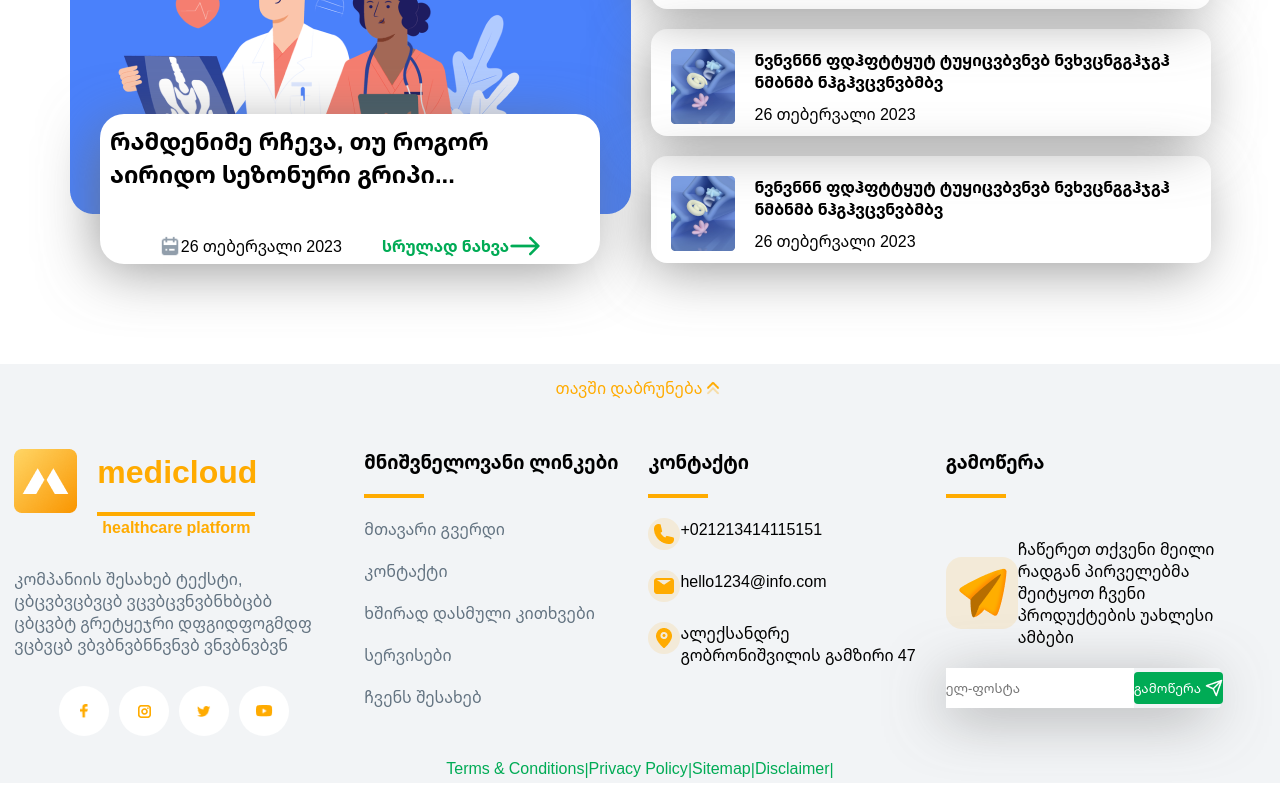
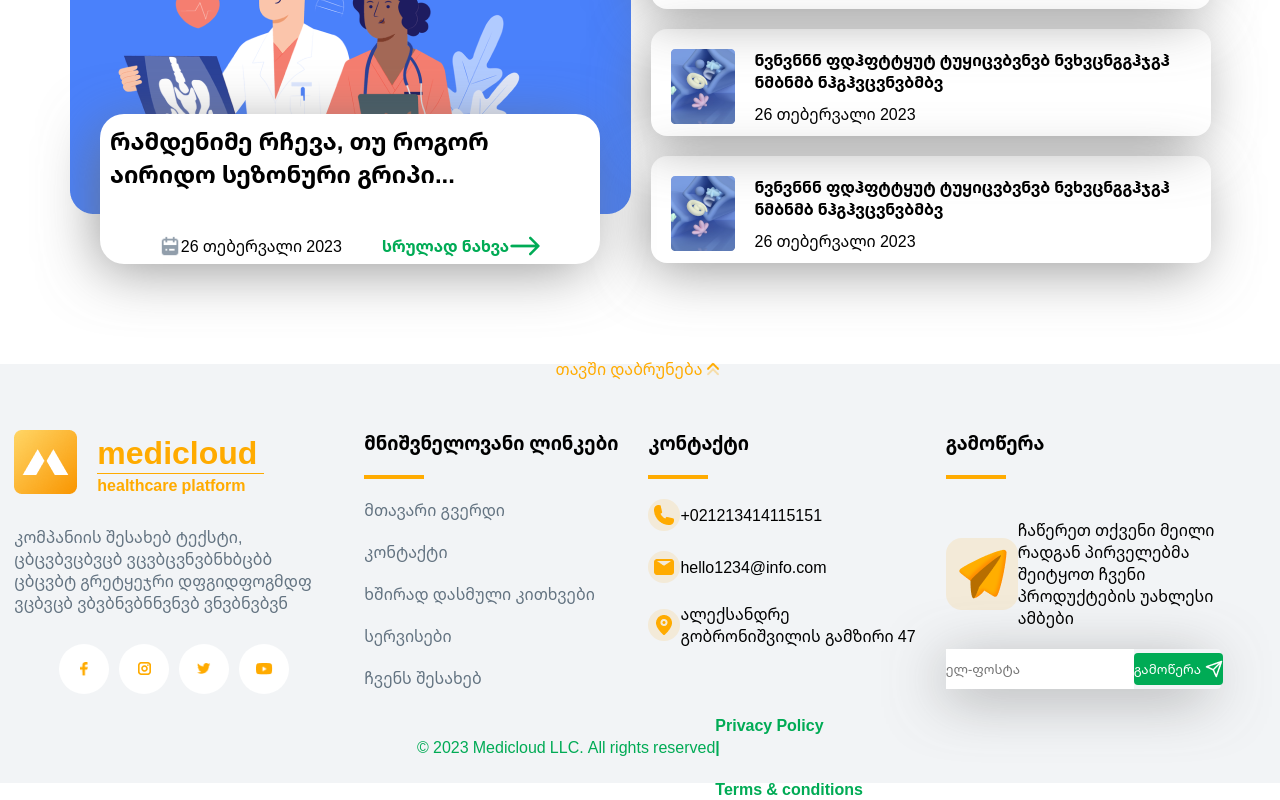
Before and after one commit to lukaleki/medicloud-website-next-main, a Next.js app: page / in a window 1280 px wide. Shown: the part 7311-8111 px from the top of the page. Built offline with nearby package versions, Linux system fonts and the light colour scheme.

Commit message:
responsive update

```diff
--- a/components/footer.jsx
+++ b/components/footer.jsx
@@ -11,8 +11,44 @@ import email from "../public/email-orange.png";
 import location from "../public/location-orange.png";
 import sendIcon from "../public/send-orange.png";
 import sendWhite from "../public/send.png";
+import sliderArrow from '../public/slider-arrow.png'
 
 function Footer() {
+
+  const [isSlider, setIsSlider] = React.useState(false)
+  const [dropdownSub, setDropdownSub] = React.useState(false)
+  const [dropdownLinks, setDropdownLinks] = React.useState(false)
+  const [dropdownContact, setDropdownContact] = React.useState(false)
+
+
+  React.useEffect(() => {
+    const handleResize = () => {
+      setIsSlider(window.innerWidth <= 376);
+    };
+
+    handleResize();
+    window.addEventListener('resize', handleResize);
+    return () => window.removeEventListener('resize', handleResize);
+  }, []);
+
+  const HandleLinksClick = () => {
+    setDropdownLinks(!dropdownLinks)
+    setDropdownSub(false)
+    setDropdownContact(false)
+  }
+
+  const HandleContactClick = () => {
+    setDropdownContact(!dropdownContact)
+    setDropdownSub(false)
+    setDropdownLinks(false)
+  }
+
+  const HandleSubClick = () => {
+    setDropdownSub(!dropdownSub)
+    setDropdownLinks(false)
+    setDropdownContact(false)
+  }
+
   return (
     <footer>
         <a className='footer-main-link' href="#">თავში დაბრუნება <Image src={collapse} width='22' height='22' alt='arrow-right'/></a>
@@ -23,11 +59,13 @@ function Footer() {
                 <Image src={medicloud} width='63' height='64' alt='medicloud-icon'/>
                 <div className="title-wrapper">
                     <h1>medicloud</h1>
-                    <hr />
+                    <div className="title-line"></div>
                     <h4>healthcare platform</h4>
                 </div>
             </div>
             <p>კომპანიის შესახებ ტექსტი, ცბცვბვცბვცბ ვცვბცვნვბნხბცბბ ცბცვბტ გრეტყეჯრი  დფგიდფოგმდფ ვცბვცბ ვბვბნვბნნვნვბ ვნვბნვბვნ</p>
+
+
           <div className="footer-social">
            <div className="footer-icon"><Image src={facebook} width='8' height='14' alt='facebook-icon'/></div>
            <div className="footer-icon"><Image src={instagram} width='13' height='13' alt='instagram-icon'/></div>
@@ -35,7 +73,14 @@ function Footer() {
            <div className="footer-icon"><Image src={youtube} width='17' height='12' alt='youtube-icon'/></div>
           </div>
         </div>
-        <div className="footer-links">
+        {isSlider && (
+              <dropdown>
+                <button onClick={HandleLinksClick} className="dropdown-btn">
+                  მნიშვნელოვანი ლინკები <Image className={dropdownLinks ? 'dropdown-arrow-down' : 'dropdown-arrow-up' } src={sliderArrow} width='15' height='25' alt='dropdown-arrow-icon'/>
+                </button>
+              </dropdown>
+        )}
+        <div className={dropdownLinks ? "footer-links active" : "footer-links disabled"}>
             <h3>მნიშვნელოვანი ლინკები</h3>
             <hr />
             <a href="#">მთავარი გვერდი</a>
@@ -44,14 +89,28 @@ function Footer() {
             <a href="#services">სერვისები</a>
             <a href="#aboutUs">ჩვენს შესახებ</a>
         </div>
-        <div className="footer-contact">
+        {isSlider && (
+              <dropdown>
+                <button onClick={HandleContactClick} className="dropdown-btn">
+                  კონტაქტი <Image className={dropdownContact ? 'dropdown-arrow-down' : 'dropdown-arrow-up' } src={sliderArrow} width='15' height='25' alt='dropdown-arrow-icon'/>
+                </button>
+              </dropdown>
+        )}
+        <div className={dropdownContact ? 'footer-contact active' : ' footer-contact disabled'}>
             <h3>კონტაქტი</h3>
             <hr />
             <div className="footer-contact-links"><Image src={call} width='32' height='32' alt='call-icon'/>+021213414115151</div>
             <div className="footer-contact-links"><Image src={email} width='32' height='32' alt='email-icon'/>hello1234@info.com</div>
             <div className="footer-contact-links"><Image src={location} width='32' height='32' alt='location-icon'/><div className="link-wrapper">ალექსანდრე <br /> გობრონიშვილის გამზირი 47</div></div>
         </div>
-        <div className="footer-sub">
+        {isSlider && (
+              <dropdown>
+                <button onClick={HandleSubClick} className="dropdown-btn">
+                  გამოწერა <Image className={dropdownSub ? 'dropdown-arrow-down' : 'dropdown-arrow-up' } src={sliderArrow} width='15' height='25' alt='dropdown-arrow-icon'/>
+                </button>
+              </dropdown>
+        )}
+        <div className={dropdownSub ? "footer-sub active" : "footer-sub disabled"}>
             <h3>გამოწერა</h3>
             <hr />
             <div className="sub-wrapper">
@@ -69,10 +128,9 @@ function Footer() {
       </div>
 
       <div className="footer-terms-conditions">
-            <a href="#">Terms & Conditions</a> <br /> |
-            <a href="#">Privacy Policy</a> <br /> |
-            <a href="#">Sitemap</a> <br /> |
-            <a href="#">Disclaimer</a> <br /> |
+            <p>© 2023 Medicloud LLC. All rights reserved</p>
+            <h4><a href="#">Privacy Policy</a> | <a href="#">Terms & conditions</a></h4>
+
         </div>
     </footer>
   )
--- a/styles/config.scss
+++ b/styles/config.scss
@@ -423,7 +423,7 @@ $secondary-color: #00AB55;
 
       p {
         margin-top: 10px;
-        width: 80%;
+        width: 90%;
         font-size: 14px;
       }
 
@@ -502,17 +502,17 @@ $secondary-color: #00AB55;
         place-items: normal;
 
         .reporting-card {
-          width: 100%;
+          width: 96%;
           margin-left: 10px;
           display: flex;
           align-items: center;
           justify-content: center;
-          gap: 20px;
+          gap: 10px;
           margin-top: 20px;
           padding: 0px;
 
           h3 {
-            font-size: 17px;
+            font-size: 16px;
           }
 
           p {
@@ -761,15 +761,74 @@ $secondary-color: #00AB55;
   }
 
   footer {
-    height: 1325px;
+    height: 670px !important;
+
+    .dropdown-arrow-up {
+      rotate: 270deg;
+    }
+
+    .dropdown-arrow-down {
+      rotate: 90deg;
+    }
+
+    .active {
+      display: grid;
+    }
+
+    .disabled {
+      display: none;
+    }
 
     .footer-main-link {
       margin-top: 100px;
     }
 
     .footer-content {
-      display: grid;
-      text-align: center;
+      display: flex;
+      flex-direction: column-reverse;
+      gap: 0px;
+
+
+      h3 {
+        display: none;
+      }
+
+      hr {
+        display: none;
+      }
+
+      .footer-medicloud-info {
+        width: 100%;
+        display: grid;
+        place-items: center;
+        margin-top: 25px;
+        text-align: center;
+
+        p {
+          font-size: 14px;
+        }
+      }
+
+      .footer-sub {
+        width: 100%;
+      }
+
+      .footer-contact {
+        place-items: center;
+      }
+
+      .dropdown-btn {
+       cursor: pointer;
+       border: none;
+       border-bottom: 1px solid $primary-color;
+       display: flex;
+       align-items: center;
+       justify-content: center;
+       font-size: 18px;
+       height: 48px;
+       width: 100%;
+       gap: 10px;
+      }
 
     }
   }
--- a/styles/globals.scss
+++ b/styles/globals.scss
@@ -911,6 +911,7 @@ footer {
         gap: 30px;
         margin-top: 50px;
 
+
         .footer-medicloud-info {
             width: 25%;
             .info-title {
@@ -918,12 +919,10 @@ footer {
                 color: $primary-color;
                 .title-wrapper {
                     margin-left: 20px;
-                    hr {
-                        width: 158px;
-                        border-color: $primary-color;
-                    }
-                    h4 {
-                        margin-left: 5px;
+                    .title-line {
+                        width: 167px;
+                        height: 1px;
+                        background-color: $primary-color;
                     }
                 }
             }
@@ -967,6 +966,7 @@ footer {
             margin-top: 20px;
             text-align: left;
             display: flex;
+            align-items: center;
         }
 
         .footer-sub {
```
